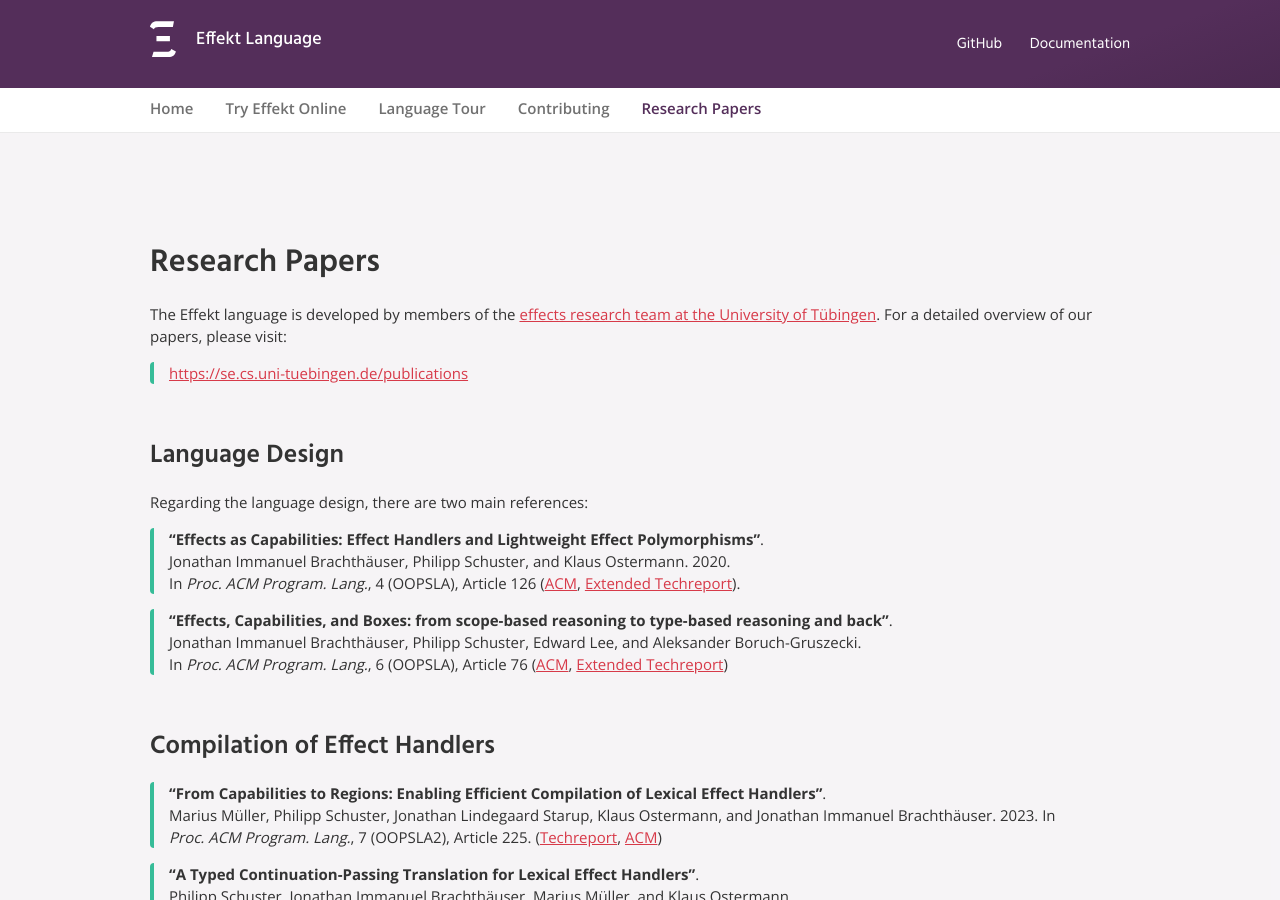
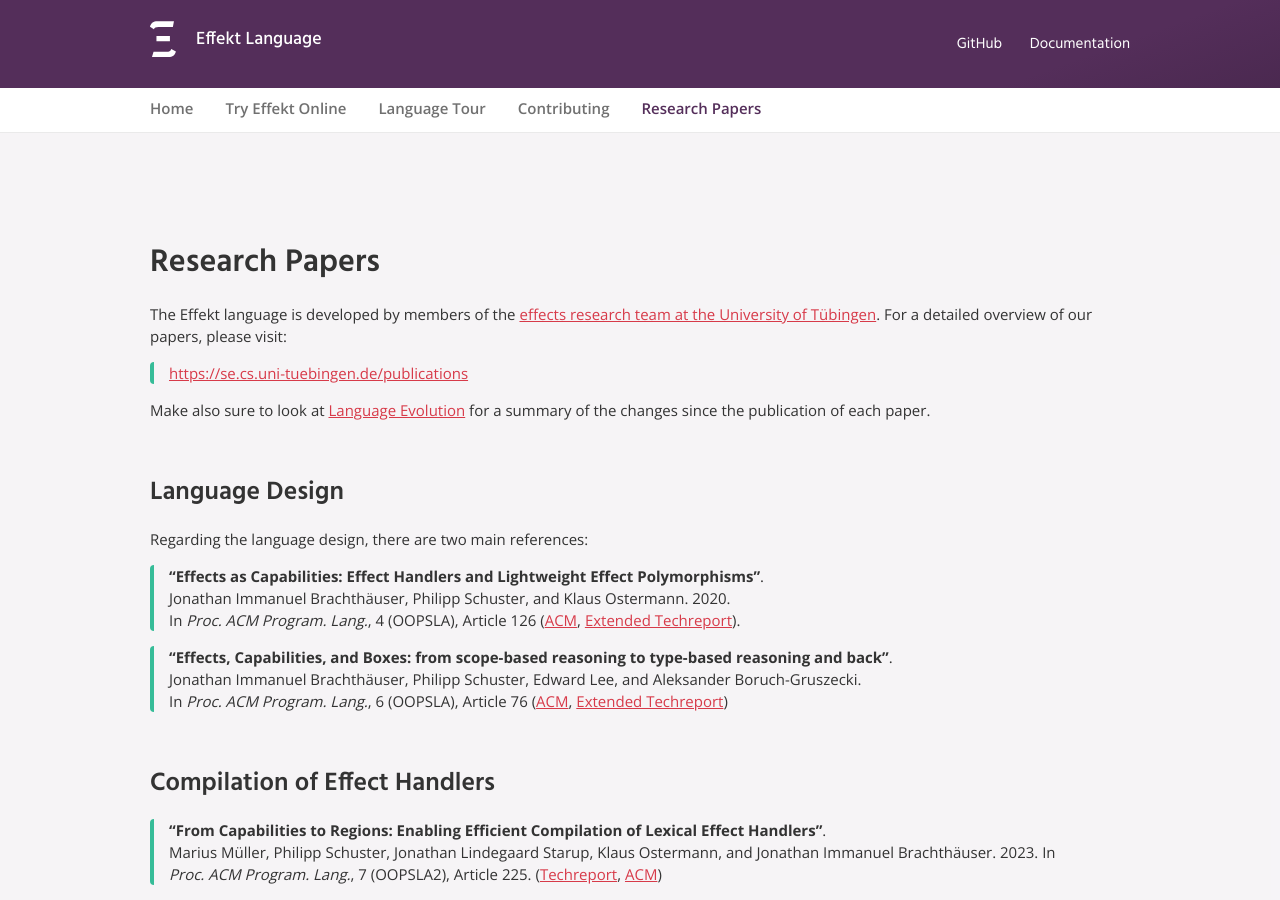
Before and after one commit to effekt-lang/effekt-website, a Jekyll site: the page built from publications.md, in a window 1280 px wide and 900 px high. Built offline with Jekyll 4.4.1, drawn with Linux system fonts in a browser that asks for light colours.

Commit message:
Add note and link to publication page

```diff
--- a/publications.md
+++ b/publications.md
@@ -12,6 +12,8 @@ University of Tübingen](https://se.cs.uni-tuebingen.de). For a detailed overvie
 of our papers, please visit:
 
 > <https://se.cs.uni-tuebingen.de/publications>
+
+Make also sure to look at [Language Evolution](evolution) for a summary of the changes since the publication of each paper.
 
 ### Language Design
 Regarding the language design, there are two main references:
```
